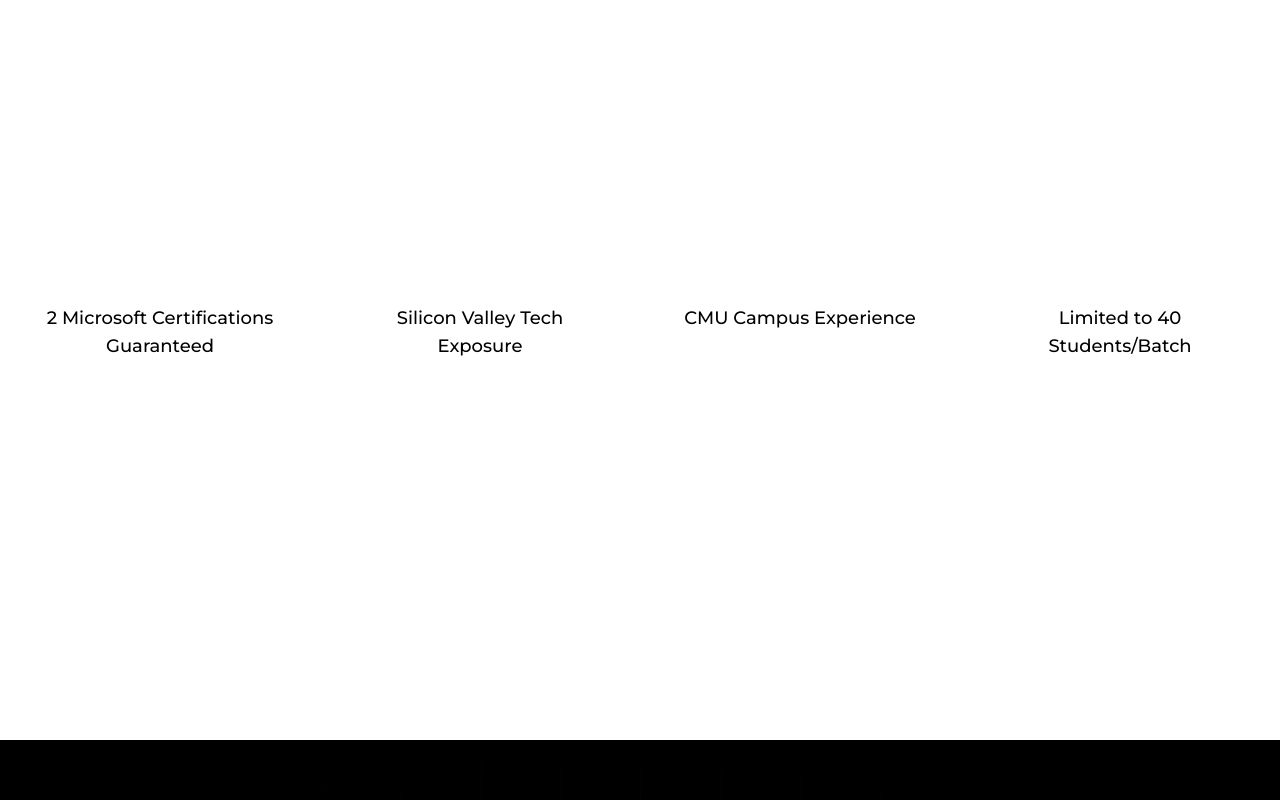
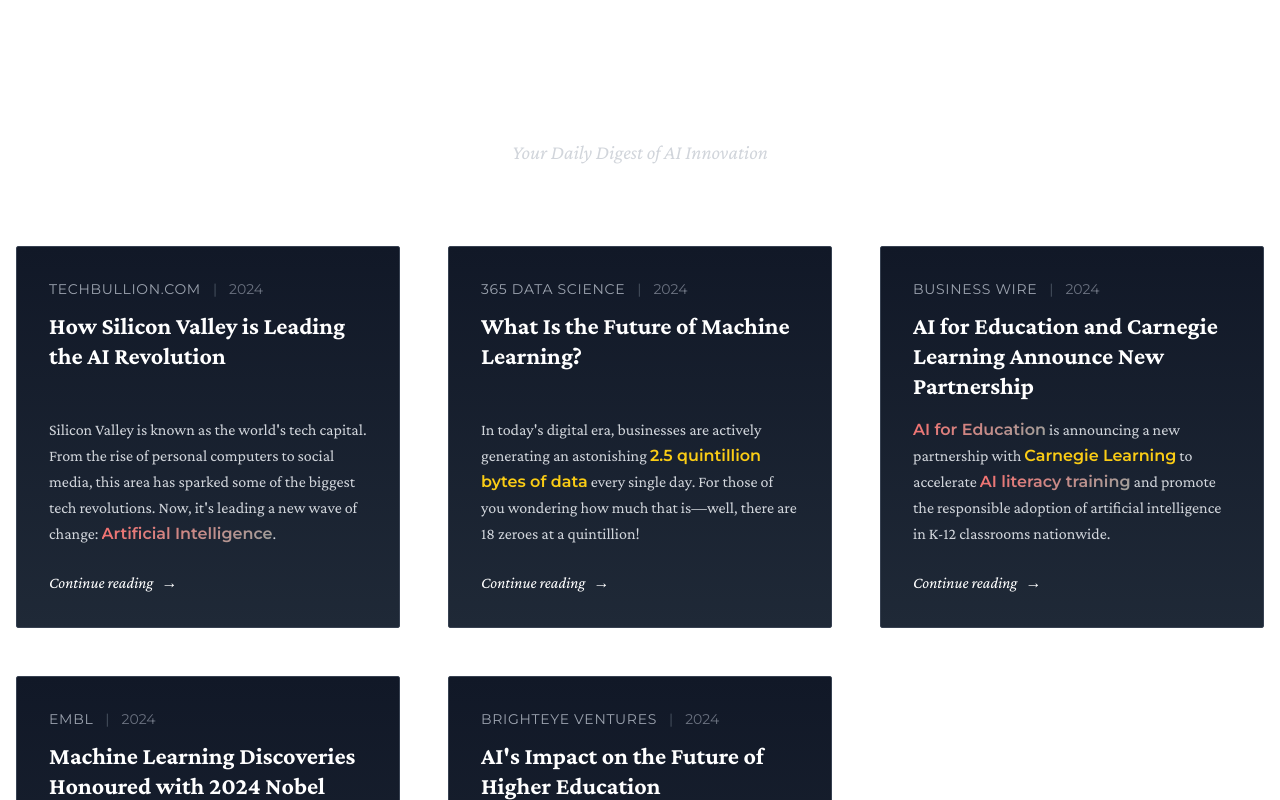
Before and after one commit to Venture-Elite-Class/landing-page, a Next.js app: page / in a window 1280 px wide. Shown: the part 940-1740 px from the top of the page. Built offline with nearby package versions, Linux system fonts and the light colour scheme.

Commit message:
News articles added | Faq subheading moddified

```diff
--- a/app/page.tsx
+++ b/app/page.tsx
@@ -4,6 +4,7 @@ import Hero from '@/components/home/Hero';
 import Description from '@/components/home/Description';
 import Features from '@/components/home/Features';
 import FAQ from '@/components/home/FAQ';
+import NewsArticle from '@/components/home/NewsArticle';
 
 export default function Home() {
   return (
@@ -11,6 +12,9 @@ export default function Home() {
       <HomeLayout showWavyBackground>
         <Hero />
       </HomeLayout>
+      <SectionLayout>
+        <NewsArticle />
+      </SectionLayout>
       <SectionLayout>
         <Description />
       </SectionLayout>
--- a/components/home/FAQ.tsx
+++ b/components/home/FAQ.tsx
@@ -1,9 +1,9 @@
-'use client';
+"use client";
 
-import { motion } from 'framer-motion';
-import Accordion from '../ui/Accordion';
-import { fadeIn } from '@/lib/animations';
-import faqItems from '@/data/faqs/faqs';
+import { motion } from "framer-motion";
+import Accordion from "../ui/Accordion";
+import { fadeIn } from "@/lib/animations";
+import faqItems from "@/data/faqs/faqs";
 
 const FAQ = () => {
   return (
@@ -16,7 +16,7 @@ const FAQ = () => {
 
       <div className="w-full max-w-6xl mx-auto px-4 py-32">
         <motion.div
-          variants={fadeIn('up', 0.3)}
+          variants={fadeIn("up", 0.3)}
           initial="hidden"
           whileInView="show"
           viewport={{ once: true }}
@@ -29,15 +29,12 @@ const FAQ = () => {
             Frequently Asked Questions
           </h2>
           <p className="text-xl text-gray-300 max-w-2xl mx-auto">
-            Find answers to common questions about our program. Need more help?{' '}
-            <a href="/contact" className="text-gradient-1 hover:underline">
-              Contact our support team
-            </a>.
+            Find answers to common questions about our program.
           </p>
         </motion.div>
 
         <motion.div
-          variants={fadeIn('up', 0.5)}
+          variants={fadeIn("up", 0.5)}
           initial="hidden"
           whileInView="show"
           viewport={{ once: true }}
@@ -58,6 +55,13 @@ const FAQ = () => {
             </div>
           ))}
         </motion.div>
+        <p className="text-xl text-gray-300 max-w-2xl mx-auto text-center py-8 my-16">
+          Need more help?{" "}
+          <a href="/contact" className="text-gradient-1 hover:underline">
+            Contact our support team
+          </a>
+          .
+        </p>
       </div>
     </section>
   );
--- /dev/null
+++ b/components/home/NewsArticle.tsx
@@ -0,0 +1,82 @@
+'use client';
+
+import { motion } from 'framer-motion';
+import { fadeIn, staggerContainer } from '@/lib/animations';
+import Link from 'next/link';
+import newsArticles from '@/data/home/news';
+
+const formatDescription = (description: string) => {
+  return description
+    .replace(/\[AI\](.*?)\[\/AI\]/g, '<span class="text-gradient-1 font-semibold">$1</span>')
+    .replace(/\[highlight\](.*?)\[\/highlight\]/g, '<span class="text-yellow-400 font-semibold">$1</span>');
+};
+
+const NewsArticle = () => {
+  return (
+    <motion.section
+      variants={staggerContainer}
+      initial="hidden"
+      whileInView="show"
+      viewport={{ once: true }}
+      className="w-full max-w-7xl mx-auto px-4 py-24"
+    >
+      <motion.div
+        variants={fadeIn('down', 0.3)}
+        className="text-center mb-20"
+      >
+        <div className="inline-block">
+          <h2 className="text-4xl md:text-6xl font-bold serif mb-4 text-white border-b-2 border-white pb-6 uppercase tracking-widest">
+            The Elite Tech Times
+          </h2>
+          <p className="text-lg md:text-xl text-gray-300 font-serif italic mt-4">
+            Your Daily Digest of AI Innovation
+          </p>
+        </div>
+      </motion.div>
+
+      <motion.div
+        variants={fadeIn('up', 0.5)}
+        className="grid grid-cols-1 md:grid-cols-2 lg:grid-cols-3 gap-8 md:gap-12"
+      >
+        {newsArticles.map((article, index) => (
+          <motion.article
+            key={index}
+            variants={fadeIn('up', 0.2 * index)}
+            className="group relative bg-gradient-to-b from-gray-900 to-gray-800 rounded-sm border border-gray-700 hover:border-gray-500 transition-all duration-300 flex flex-col h-full"
+          >
+            <div className="absolute inset-0 bg-gradient-to-r from-purple-500/10 to-blue-500/10 opacity-0 group-hover:opacity-100 transition-opacity duration-300" />
+            <div className="flex flex-col h-full p-8 relative">
+              <div>
+                <div className="flex items-center text-sm text-gray-400 font-serif mb-3">
+                  <span className="uppercase tracking-wider">{article.source}</span>
+                  <span className="mx-3 text-gray-600">|</span>
+                  <span className="text-gray-500">{article.date}</span>
+                </div>
+                <h3 className="text-2xl font-bold serif mb-4 text-white leading-tight group-hover:text-gradient-1 transition-colors duration-300">
+                  {article.title}
+                </h3>
+              </div>
+              <div className="mt-auto">
+                <p
+                  className="text-gray-300 mb-6 font-serif leading-relaxed"
+                  dangerouslySetInnerHTML={{ __html: formatDescription(article.description) }}
+                />
+                <Link
+                  href={article.link}
+                  target="_blank"
+                  rel="noopener noreferrer"
+                  className="text-white group-hover:text-gradient-1 inline-flex items-center font-serif italic transition-colors duration-300"
+                >
+                  Continue reading
+                  <span className="ml-2 transform group-hover:translate-x-2 transition-transform duration-300">→</span>
+                </Link>
+              </div>
+            </div>
+          </motion.article>
+        ))}
+      </motion.div>
+    </motion.section>
+  );
+};
+
+export default NewsArticle;
--- /dev/null
+++ b/data/home/news.tsx
@@ -0,0 +1,39 @@
+const newsArticles = [
+  {
+    title: "How Silicon Valley is Leading the AI Revolution",
+    source: "Techbullion.com",
+    date: "2024",
+    description: "Silicon Valley is known as the world's tech capital. From the rise of personal computers to social media, this area has sparked some of the biggest tech revolutions. Now, it's leading a new wave of change: [AI]Artificial Intelligence[/AI].",
+    link: "https://techbullion.com/how-silicon-valley-is-leading-the-ai-revolution/"
+  },
+  {
+    title: "What Is the Future of Machine Learning?",
+    source: "365 Data Science",
+    date: "2024",
+    description: "In today's digital era, businesses are actively generating an astonishing [highlight]2.5 quintillion bytes of data[/highlight] every single day. For those of you wondering how much that is—well, there are 18 zeroes at a quintillion!",
+    link: "https://365datascience.com/trending/future-of-machine-learning/"
+  },
+  {
+    title: "AI for Education and Carnegie Learning Announce New Partnership",
+    source: "Business Wire",
+    date: "2024",
+    description: "[AI]AI for Education[/AI] is announcing a new partnership with [highlight]Carnegie Learning[/highlight] to accelerate [AI]AI literacy training[/AI] and promote the responsible adoption of artificial intelligence in K-12 classrooms nationwide.",
+    link: "https://www.businesswire.com/news/home/20241024539375/en/AI-for-Education-and-Carnegie-Learning-Announce-New-Partnership"
+  },
+  {
+    title: "Machine Learning Discoveries Honoured with 2024 Nobel Prize for Physics",
+    source: "EMBL",
+    date: "2024",
+    description: "[highlight]John J. Hopfield[/highlight] and [highlight]Geoffrey E. Hinton[/highlight] have been awarded the [highlight]2024 Nobel Prize for Physics[/highlight]. The award recognises their seminal work in developing foundational methods that form the basis for today's [AI]machine learning[/AI] technologies and [AI]artificial neural networks[/AI].",
+    link: "https://www.embl.org/news/science-technology/machine-learning-discoveries-honoured-with-2024-nobel-prize-for-physics/"
+  },
+  {
+    title: "AI's Impact on the Future of Higher Education",
+    source: "Brighteye Ventures",
+    date: "2024",
+    description: "We are creating [highlight]communities of practice[/highlight] among our faculty so that they focus on specific types of impact that [AI]generative AI[/AI] might have in their learning and in the learning experience with their students. ~Ivan Bofarull",
+    link: "https://www.brighteyevc.com/post/ai-s-impact-on-the-future-of-higher-education"
+  }
+];
+
+export default newsArticles;
```
Also changed, not shown: public/images/GridBG.png, public/images/GridBG.svg.
